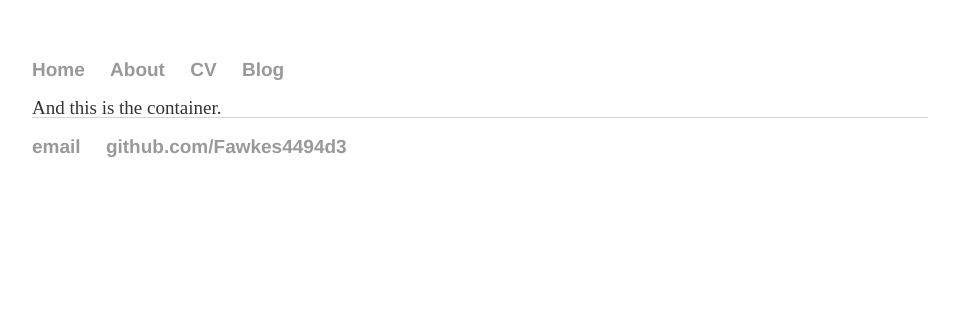
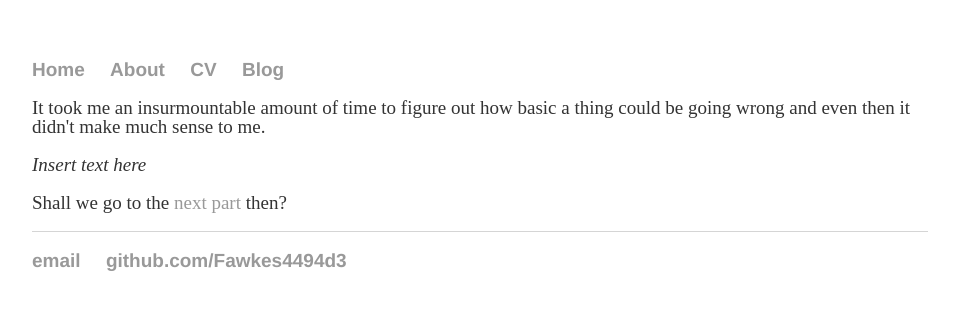
Before and after one commit to Fawkes4494d3/Fawkes4494d3.github.io, a Jekyll site: the page himars/3e2aa62395aba393f738f8caa175d9f62496b6ca/index.html, which Jekyll copies as it is, in a window 1280 px wide. Shown: the top 310 px of the page, without its empty margins (160-1119 px from the left). Built offline with Jekyll 4.4.1, drawn with Linux system fonts in a browser that asks for light colours.

Commit message:
Update index.html

```diff
--- a/himars/3e2aa62395aba393f738f8caa175d9f62496b6ca/index.html
+++ b/himars/3e2aa62395aba393f738f8caa175d9f62496b6ca/index.html
@@ -1,7 +1,7 @@
 <!DOCTYPE html>
 	<html>
 		<head>
-			<title> This is an experiment and I want it to succeed</title>
+			<title> Fascinating Place: Web </title>
 			<!-- link to main stylesheet -->
 			<link rel="stylesheet" type="text/css" href="/css/main.css">
 		</head>
@@ -16,8 +16,10 @@
 			</nav>
 			<div class="container">
 
-			And this is the container.
+			<p> It took me an insurmountable amount of time to figure out how basic a thing could be going wrong and even then it didn't make much sense to me. </p>
 
+			<i> Insert text here </i>
+				<p> Shall we go to the <a href="/himars/3e2aa62395aba393f738f8caa175d9f62496b6ca/collected.html">next part</a> then? </p>
 			</div><!-- /.container -->
 			<footer>
 	    		<ul>
```
